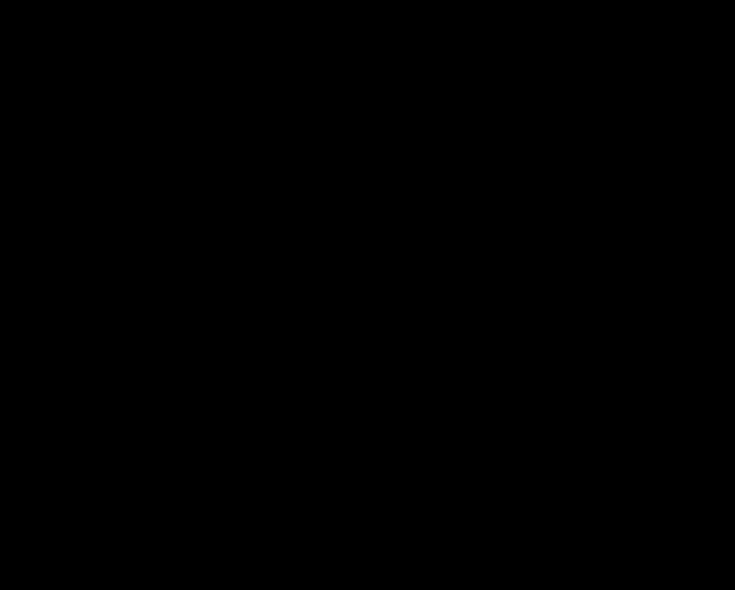
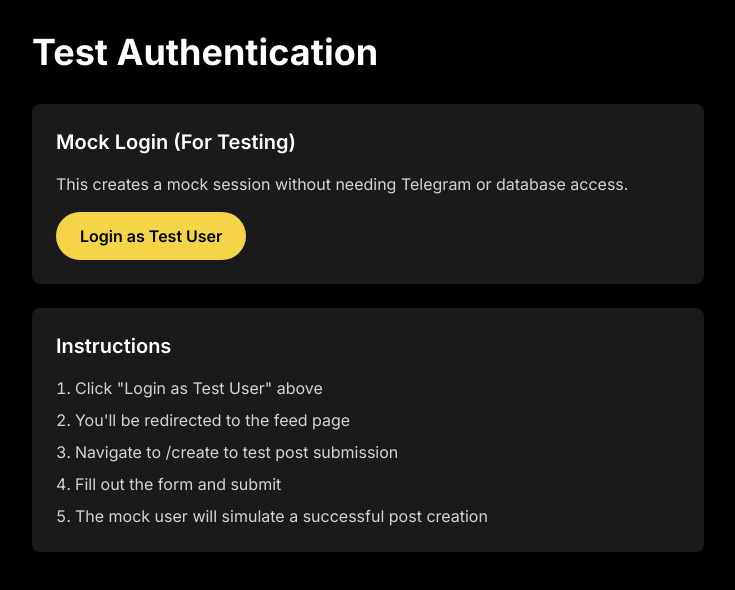
Before and after one commit to Masssa75/learn-parent-sharing, a Next.js app: page /test-auth in a window 1280 px wide. Before the commit this address had no page. Shown: the top 590 px of the page, without its empty margins (272-1007 px from the left). Built offline with nearby package versions, Linux system fonts and the light colour scheme.

Commit message:
Add test authentication page for easier testing

```diff
--- /dev/null
+++ b/app/test-auth/page.tsx
@@ -0,0 +1,72 @@
+'use client'
+
+import { useState } from 'react'
+import { useRouter } from 'next/navigation'
+
+export default function TestAuthPage() {
+  const [status, setStatus] = useState('')
+  const router = useRouter()
+
+  const testMockLogin = async () => {
+    setStatus('Logging in...')
+    try {
+      const response = await fetch('/api/auth/mock-login', {
+        method: 'POST',
+        headers: {
+          'Content-Type': 'application/json',
+        },
+      })
+
+      const data = await response.json()
+
+      if (response.ok) {
+        setStatus(`Success! Logged in as ${data.user.username}. Redirecting to feed...`)
+        setTimeout(() => {
+          router.push('/feed')
+        }, 2000)
+      } else {
+        setStatus(`Error: ${JSON.stringify(data)}`)
+      }
+    } catch (error) {
+      setStatus(`Error: ${error.message}`)
+    }
+  }
+
+  return (
+    <div className="min-h-screen bg-dark-bg p-8">
+      <div className="max-w-2xl mx-auto">
+        <h1 className="text-4xl font-bold text-white mb-8">Test Authentication</h1>
+
+        <div className="bg-dark-surface p-6 rounded-lg mb-6">
+          <h2 className="text-xl font-semibold text-white mb-4">Mock Login (For Testing)</h2>
+          <p className="text-gray-300 mb-4">
+            This creates a mock session without needing Telegram or database access.
+          </p>
+          <button
+            onClick={testMockLogin}
+            className="bg-brand-yellow text-black px-6 py-3 rounded-button font-semibold hover:scale-[1.02] transition-transform"
+          >
+            Login as Test User
+          </button>
+
+          {status && (
+            <div className="mt-4 p-4 bg-dark-bg rounded border border-dark-border">
+              <pre className="text-sm text-gray-300">{status}</pre>
+            </div>
+          )}
+        </div>
+
+        <div className="bg-dark-surface p-6 rounded-lg">
+          <h2 className="text-xl font-semibold text-white mb-4">Instructions</h2>
+          <ol className="list-decimal list-inside text-gray-300 space-y-2">
+            <li>Click "Login as Test User" above</li>
+            <li>You'll be redirected to the feed page</li>
+            <li>Navigate to /create to test post submission</li>
+            <li>Fill out the form and submit</li>
+            <li>The mock user will simulate a successful post creation</li>
+          </ol>
+        </div>
+      </div>
+    </div>
+  )
+}
```
